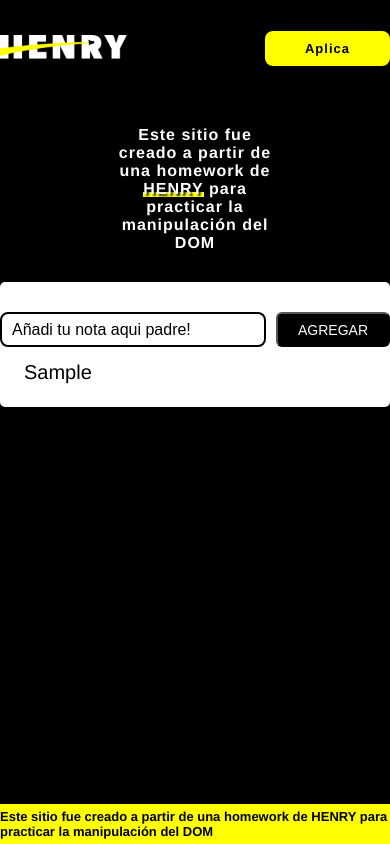
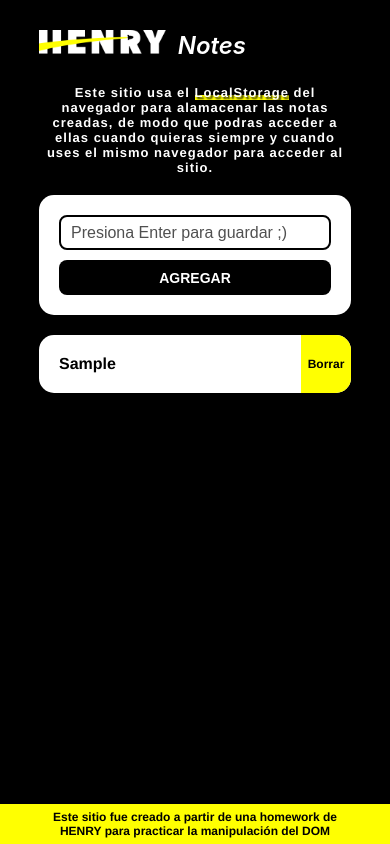
Before and after one commit to ImJoseHidalgo/HenryToDo, a plain HTML site: page index.html in a window 390 px wide. Both pictures are taken after typing "Sample" into the empty fields and a click on the button "AGREGAR". Drawn offline with Linux system fonts and the light colour scheme.

Commit message:
responsive ready

```diff
--- a/index.html
+++ b/index.html
@@ -5,7 +5,11 @@
     <meta name="viewport" content="width=device-width, initial-scale=1.0" />
     <link rel="shortcut icon" href="faviconHEnrypng.png" />
     <link rel="stylesheet" href="style.css" />
-    <title>Henry ToDo APP</title>
+    <title>Henry Notes</title>
+    <meta
+      name="description"
+      content="Sitio creado con el fin de practicar lo aprendido en HENRY :)"
+    />
   </head>
   <body>
     <header>
@@ -14,25 +18,27 @@
           <img src="henryLogo.png" alt="Henry ToDo App Logo" />
         </div>
         <div class="ostia">
-          <a target="_blank" href="https://soyhenry.com">Aplica</a>
+          <a target="_blank" href="https://soyhenry.com">Descarga La App</a>
         </div>
       </div>
     </header>
     <main>
       <div class="container">
         <p>
-          Este sitio fue creado a partir de una homework de
-          <span>HENRY</span> para practicar la manipulación del DOM
+          Este sitio usa el <span>LocalStorage</span> del navegador para
+          alamacenar las notas creadas, de modo que podras acceder a ellas
+          cuando quieras siempre y cuando uses el mismo navegador para acceder
+          al sitio.
         </p>
         <div id="inputContainer">
           <input
             type="text"
             id="toDoInput"
-            placeholder="Añadi tu nota aqui padre!"
+            placeholder="Presiona Enter para guardar ;)"
           />
           <button id="addButton"><span>AGREGAR</span></button>
         </div>
-        <h3>Estoy vacio :(</h3>
+        <h3>Añadí una nota ☝️</h3>
         <div id="toDoContainer"></div>
       </div>
     </main>
--- a/index.js
+++ b/index.js
@@ -14,7 +14,7 @@ function sabe() {
       toDoShell.classList.add("toDoShell");
       toDoShell.id = indexStorage;
       toDoContainer.appendChild(toDoShell);
-      toDoShell.addEventListener("click", deleteTodo, false);
+      deleteButton(indexStorage, toDoShell);
 
       var toDoText = document.createElement("span");
       toDoShell.appendChild(toDoText);
@@ -32,6 +32,15 @@ window.onload = function () {
   sabe();
 };
 
+function deleteButton(indexStorage, toDoShell) {
+  var toDoDelete = document.createElement("div");
+  toDoDelete.classList.add("toDoDelete");
+  toDoDelete.id = indexStorage;
+  toDoDelete.innerText = "Borrar";
+  toDoShell.appendChild(toDoDelete);
+  toDoDelete.addEventListener("click", deleteTodo, false);
+}
+
 function createTodo() {
   document.querySelector("h3").style.display = "none";
   var indexStorage = Number(localStorage[0]);
@@ -40,7 +49,7 @@ function createTodo() {
   toDoShell.classList.add("toDoShell");
   toDoShell.id = indexStorage;
   toDoContainer.appendChild(toDoShell);
-  toDoShell.addEventListener("click", deleteTodo, false);
+  deleteButton(indexStorage, toDoShell);
 
   var toDoText = document.createElement("span");
   toDoShell.appendChild(toDoText);
@@ -79,120 +88,3 @@ function deleteTodo() {
     document.querySelector("h3").style.display = "";
   }
 }
-// prueba.addEventListener("click", () => {
-//   console.log(`${this.id}`);
-// });
-////////////////////////////
-// function sabe() {
-//   if (localStorage.length > 1) {
-//     document.querySelector("h3").style.display = "none";
-//   }
-//   var indexStorage = Number(localStorage[0]);
-//   var toDoContainer = document.getElementById("toDoContainer");
-
-//   for (i = 1; i < localStorage.length; i++) {
-//     if (localStorage.getItem(indexStorage)) {
-//       var toDoShell = document.createElement("div");
-//       toDoShell.classList.add("toDoShell");
-
-//       toDoContainer.appendChild(toDoShell);
-
-//       var toDoText = document.createElement("span");
-
-//       toDoShell.appendChild(toDoText);
-//       toDoText.innerHTML = localStorage.getItem(indexStorage);
-//       toDoText.id = indexStorage;
-//       indexStorage--;
-//     } else {
-//       indexStorage--;
-//       i--;
-//     }
-//   }
-// }
-// window.onload = function () {
-//   sabe();
-// };
-
-// ///////
-// var toDoItems = [];
-
-// function ToDo(description) {
-//   this.description = description;
-//   this.complete = false;
-// }
-
-// var indexStorage = 0;
-// ToDo.prototype.completeToDo = function () {
-//   this.complete = true;
-// };
-
-// function buildToDo(todo, index) {
-//   var toDoShell = document.createElement("div");
-//   toDoShell.classList.add("toDoShell");
-//   var toDoText = document.createElement("span");
-//   indexStorage = Number(localStorage[0]);
-//   indexStorage++;
-//   toDoText.innerHTML = todo.description;
-//   toDoText.id = indexStorage;
-//   localStorage.setItem(indexStorage, todo.description);
-//   localStorage.setItem("0", indexStorage);
-//   if (todo.complete) {
-//     toDoText.classList.add("completeText");
-//   }
-//   toDoShell.appendChild(toDoText);
-//   toDoText.addEventListener("click", completeToDo);
-//   return toDoShell;
-// }
-
-// function buildToDos(toDos) {
-//   var array = [];
-//   array = toDos.map((el, index) => buildToDo(el, index));
-//   return array;
-// }
-
-// function displayToDos() {
-//   var toDoContainer = document.querySelector("#toDoContainer");
-//   toDoContainer.innerHTML = "";
-//   var cosa = buildToDos(toDoItems);
-//   // for (var i = 0; i < cosa.length; i++) {
-//   //   toDoContainer.appendChild(cosa[i]);
-//   // }
-// }
-
-// function addToDo() {
-//   var input = document.querySelector("#toDoInput");
-//   var todo = new ToDo(input.value);
-
-//   toDoItems.unshift(todo);
-//   input.value = "";
-//   document.querySelector("h3").style.display = "none";
-
-//   displayToDos();
-// }
-
-// var button = document.querySelector("#addButton");
-// var input = document.querySelector("#toDoInput");
-
-// button.addEventListener("click", () => {
-//   if (input.value !== "") {
-//     addToDo();
-//     sabe();
-//     // location.reload();
-//   }
-// });
-
-// input.addEventListener("keyup", function (event) {
-//   if (event.keyCode === 13 && input.value !== "") {
-//     addToDo();
-//     sabe();
-//     // location.reload();
-//   }
-// });
-
-// function completeToDo(event) {
-//   const index = event.target.id;
-//   toDoItems[index].completeToDo();
-//   displayToDos();
-// }
-
-// displayToDos();
--- a/style.css
+++ b/style.css
@@ -24,6 +24,21 @@ header .container {
   justify-content: space-between;
   align-items: center;
 }
+header .container .logo {
+  position: relative;
+}
+header .container .logo::after {
+  content: "Notes";
+  right: -63%;
+  bottom: -0.4rem;
+  color: #fff;
+  font-size: 2.4rem;
+  font-family: -apple-system, BlinkMacSystemFont, "Segoe UI", Roboto, Oxygen,
+    Ubuntu, Cantarell, "Open Sans", "Helvetica Neue", sans-serif;
+  font-style: italic;
+  font-weight: 600;
+  position: absolute;
+}
 header .container .logo img {
   width: 12.7rem;
 }
@@ -42,6 +57,7 @@ header .container .ostia a {
 main {
   min-height: calc(100vh - 13.6rem);
   background: #000;
+  padding-bottom: 3rem;
 }
 main p {
   text-align: center;
@@ -49,7 +65,7 @@ main p {
   font-size: 1.6rem;
   font-weight: 600;
   letter-spacing: 0.1rem;
-  width: 40%;
+  width: 60%;
   margin: auto;
   padding: 3rem 0;
 }
@@ -72,9 +88,12 @@ main p span::after {
 main #inputContainer {
   display: flex;
   justify-content: center;
-  padding-top: 3rem;
+  padding: 3rem;
   background: #fff;
-  border-radius: 0.5rem 0.5rem 0 0;
+  border-radius: 2rem;
+  width: 60%;
+  margin: auto;
+  margin-bottom: 2rem;
 }
 main #inputContainer #toDoInput {
   background: #fff;
@@ -82,61 +101,83 @@ main #inputContainer #toDoInput {
   border-radius: 0.8rem;
   font-size: 1.6rem;
   outline: none;
-  width: 75%;
+  width: 100%;
   padding-left: 10px;
 }
 input::-webkit-input-placeholder {
-  color: #000;
+  color: #505050;
 }
 
 main #inputContainer #addButton {
   background: #000;
   color: #fff;
   font-size: 1.4rem;
+  font-weight: 600;
   padding: 0 2rem;
   height: 3.5rem;
-  border-radius: 0.6rem;
+  border: none;
+  border-radius: 0.8rem;
   margin-left: 10px;
   cursor: pointer;
 }
 main h3 {
   background: #fff;
   text-align: center;
-  font-size: 2.5rem;
-  padding: 3rem 0;
-  border-radius: 0 0 0.8rem 0.8rem;
+  font-size: 2rem;
+  padding: 3rem;
+  width: 60%;
+  margin: auto;
+  border-radius: 2rem;
 }
 
 main #toDoContainer {
-  background: #fff;
-  width: 100%;
   display: flex;
   justify-content: center;
-  flex-wrap: wrap;
-  cursor: pointer;
-  border-radius: 0 0 0.5rem 0.5rem;
+  align-items: center;
+  flex-direction: column;
 }
 
 main #toDoContainer .toDoShell {
-  width: 650px;
-  min-height: 50px;
-  display: flex;
-  justify-content: space-around;
-  align-items: center;
+  width: 100%;
+  width: 60%;
+  margin: auto;
+  margin-bottom: 2rem;
   background: #fff;
-  margin-bottom: 10px;
-  border-radius: 5px;
-  font-size: 20px;
-  padding: 5px;
+  padding: 3rem;
+  font-size: 1.6rem;
+  border-radius: 2rem;
+  position: relative;
 }
 
 main #toDoContainer .toDoShell span {
-  width: 90%;
+  font-size: 2rem;
+  font-weight: 600;
 }
-main #toDoContainer .toDoShell span.completeText {
-  color: lightgrey;
-  text-decoration: line-through;
+
+main #toDoContainer .toDoShell .toDoDelete {
+  position: absolute;
+  z-index: 2;
+  right: 0;
+  top: 0;
+  width: 10rem;
+  height: 100%;
+  border-radius: 0 2rem 2rem 0;
+  background: #ffff01;
+  display: flex;
+  justify-content: center;
+  align-items: center;
+  font-weight: 600;
+  cursor: pointer;
+  transition: 0.2s cubic-bezier(1, 0, 0, 1);
+  opacity: 0;
+  transform: scaleX(0);
+  transform-origin: right;
 }
+main #toDoContainer .toDoShell:hover .toDoDelete {
+  opacity: 1;
+  transform: scaleX(1);
+}
+
 /* FOOTER
    ================= */
 footer {
@@ -150,3 +191,101 @@ footer .container {
   justify-content: center;
   align-items: center;
 }
+
+/* SCROLLBAR
+   ================= */
+body::-webkit-scrollbar {
+  width: 0.6rem;
+}
+body::-webkit-scrollbar-track {
+  background: #000;
+}
+body::-webkit-scrollbar-thumb {
+  background: #ffff01;
+}
+body::-webkit-scrollbar-thumb:active {
+  background: #fff;
+}
+@media only screen and (max-width: 600px) {
+  .container {
+    max-width: 80%;
+  }
+  /* HEADER
+   ================= */
+  header .container {
+    height: 6.5rem;
+    align-items: flex-start;
+  }
+  header .container .logo {
+    position: relative;
+    padding-top: 3rem;
+  }
+  header .container .ostia a {
+    display: none;
+  }
+  /* MAIN
+   ================== */
+  main {
+    min-height: calc(100vh - 10.5rem);
+    background: #000;
+    padding-bottom: 3rem;
+  }
+  main p {
+    font-size: 1.3em;
+    width: 100%;
+    padding: 2rem 0 2rem;
+  }
+  main #inputContainer {
+    flex-direction: column;
+    padding: 2rem;
+    width: 100%;
+    border-radius: 1.5rem;
+  }
+  main #inputContainer #toDoInput {
+    border-radius: 0.8rem;
+    height: 3.5rem;
+    margin-bottom: 1rem;
+    width: 100%;
+  }
+  main #inputContainer #addButton {
+    margin-left: 0;
+  }
+  main h3 {
+    padding: 2rem;
+    width: 100%;
+    font-size: 1.6rem;
+  }
+  main #toDoContainer .toDoShell {
+    width: 100%;
+    margin-bottom: 1.5rem;
+    padding: 2rem 6rem 2rem 2rem;
+    border-radius: 1.5rem;
+  }
+  main #toDoContainer .toDoShell span {
+    font-size: 1.6rem;
+  }
+  main #toDoContainer .toDoShell .toDoDelete {
+    width: 5rem;
+    font-size: 1.2rem;
+    opacity: 1;
+    transform: scaleX(1);
+    border-radius: 0 1.5rem 1.5rem 0;
+  }
+  /* FOOTER
+   ================= */
+  footer .container {
+    font-size: 1.2rem;
+    text-align: center;
+  }
+}
+@media only screen and (max-width: 330px) {
+  .container {
+    max-width: 90%;
+  }
+  header .container .logo {
+    padding-top: 2rem;
+  }
+  main p {
+    padding: 1rem 0 2rem;
+  }
+}
```
